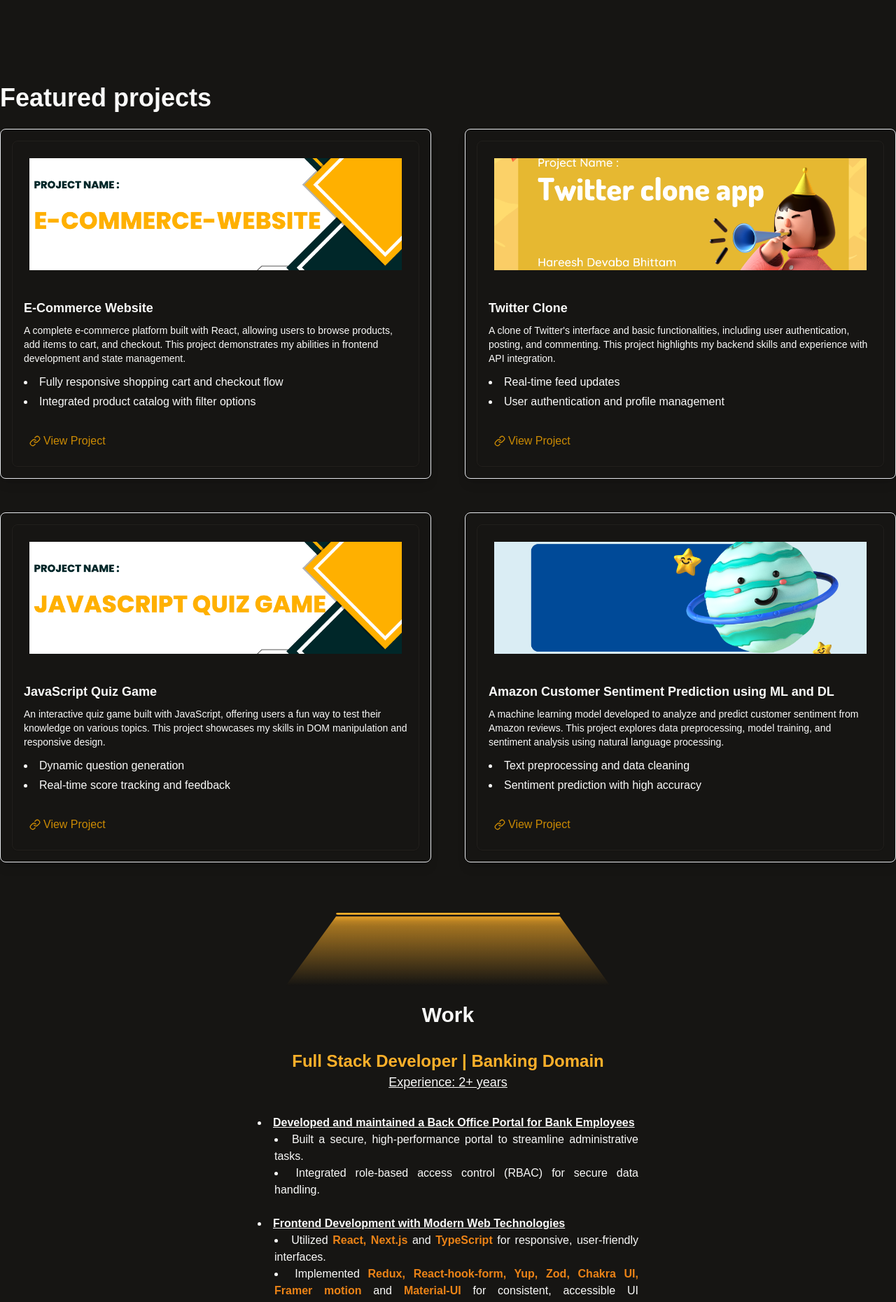
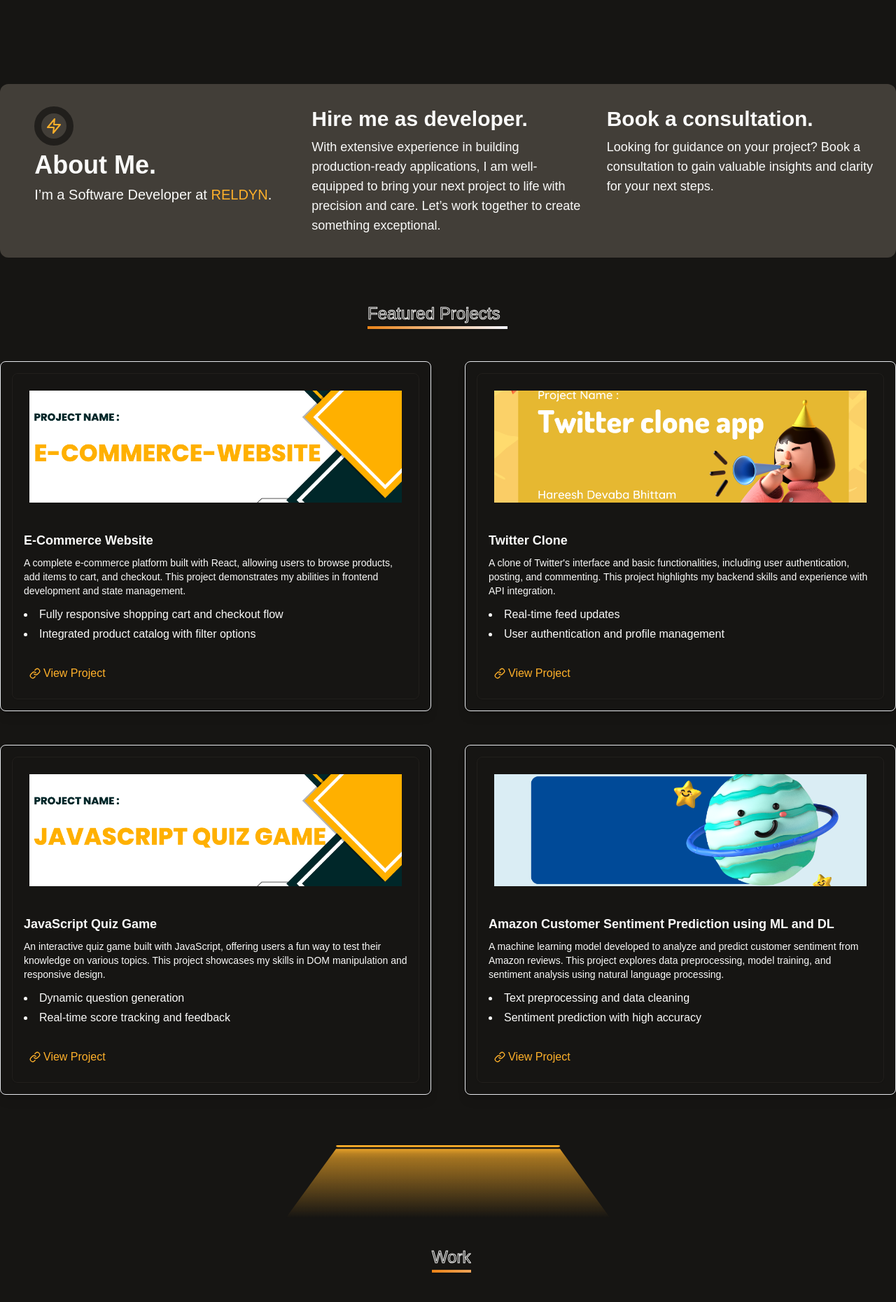
Before and after one commit to Hareesh108/me.github.io, a Next.js app: page / in a window 1280 px wide. Shown: the part 680-2540 px from the top of the page at 70% size. Built offline with nearby package versions, Linux system fonts and the light colour scheme.

Commit message:
Added about section

```diff
--- a/app/globals.css
+++ b/app/globals.css
@@ -4,6 +4,36 @@
 
 body {
   font-family: Arial, Helvetica, sans-serif;
+}
+
+h1 {
+  font-size:  3rem /* 24px */;
+  line-height: 2rem /* 32px */;
+}
+
+h2 {
+  font-size: 1.875rem /* 30px */;
+  line-height: 2.25rem /* 36px */;
+}
+
+h3 {
+  font-size: 1.5rem /* 24px */;
+  line-height: 2rem /* 32px */;
+}
+
+h4 {
+  font-size: 1.25rem /* 20px */;
+  line-height: 1.75rem /* 28px */;
+}
+
+h5 {
+  font-size: 1.125rem /* 18px */;
+  line-height: 1.75rem /* 28px */;
+}
+
+h6 {
+  font-size: 1rem ;
+  line-height: 1.50rem ;
 }
 
 @layer utilities {
--- a/app/page.tsx
+++ b/app/page.tsx
@@ -1,3 +1,4 @@
+import AboutMePage from "@/components/about-me";
 import ContactPage from "@/components/contact";
 import Footer from "@/components/footer";
 import LandingPage from "@/components/landing-page";
@@ -9,6 +10,8 @@ export default function Home() {
     <>
       <LandingPage />
 
+      <AboutMePage />
+
       <ProjectPage />
 
       <WorkPage />
--- /dev/null
+++ b/components/about-me/index.tsx
@@ -0,0 +1,61 @@
+import React from "react";
+
+export default function AboutMePage() {
+  return (
+    <div className="flex flex-col md:grid md:grid-cols-3 gap-8 items-center md:items-start justify-center  max-w-screen-xl mx-4 xl:mx-auto bg-muted px-6 py-8 rounded-xl">
+      <div className="flex flex-col gap-2 items-center md:items-start mx-4 lg:mx-auto">
+        <div className="flex justify-center items-center rounded-full text-primary bg-primary-100 border-[10px] border-primary-50 w-14 h-14">
+          <svg
+            xmlns="http://www.w3.org/2000/svg"
+            width="24"
+            height="24"
+            viewBox="0 0 24 24"
+            fill="none"
+            stroke="currentColor"
+            strokeWidth="2"
+            strokeLinecap="round"
+            strokeLinejoin="round"
+            className="lucide lucide-zap"
+          >
+            <polygon points="13 2 3 14 12 14 11 22 21 10 12 10 13 2"></polygon>
+          </svg>
+        </div>
+
+        <h1 className="text-4xl font-bold">About Me.</h1>
+
+        {/* <h4 className="text-xl text-wrap text-start">
+          I am a passionate full-stack developer with expertise in building
+          dynamic, responsive applications using modern frameworks and
+          technologies.
+        </h4> */}
+
+        <p className="text-xl">
+          I’m a Software Developer at{" "}
+          <a href="https://reldyn.co" target="_black">
+            <span className="text-primary">RELDYN</span>
+          </a>
+          {""}.
+        </p>
+      </div>
+
+      <div className="flex flex-col gap-2 md:items-start mx-4 lg:mx-auto">
+        <h1 className="text-3xl font-bold">Hire me as developer.</h1>
+
+        <h5 className="text-wrap text-start">
+          With extensive experience in building production-ready applications, I
+          am well-equipped to bring your next project to life with precision and
+          care. Let’s work together to create something exceptional.
+        </h5>
+      </div>
+
+      <div className="flex flex-col gap-2  md:items-start mx-4 lg:mx-auto">
+        <h1 className="text-3xl font-bold">Book a consultation.</h1>
+
+        <h5 className="text-wrap text-start">
+          Looking for guidance on your project? Book a consultation to gain
+          valuable insights and clarity for your next steps.{" "}
+        </h5>
+      </div>
+    </div>
+  );
+}
--- a/components/landing-page/index.tsx
+++ b/components/landing-page/index.tsx
@@ -23,22 +23,13 @@ export default function LandingPage() {
       </div>
 
       <div className="flex flex-col gap-2  md:items-start mx-4 lg:mx-auto">
-        <h1 className="text-4xl sm:text-6xl font-bold text-center md:text-start">
+        <h1 className="sm:text-6xl font-bold text-center md:text-start">
           Hi! I&apos;m Hareesh.
         </h1>
-        <h4 className="text-xl text-center md:text-start">
+
+        <h2 className="text-center md:text-start mt-2">
           Creating a brighter tomorrow with technology and innovation.
-        </h4>
-        <p className="text-wrap text-center md:text-start">
-          I am a passionate full-stack developer with expertise in building
-          dynamic, responsive applications using modern frameworks and
-          technologies. My experience spans across frontend technologies like
-          React and TypeScript, as well as backend services with Java and Spring
-          Boot.
-        </p>
-        <p className="text-lg text-center md:text-start">
-          Full-Stack Developer | React | TypeScript | Java | Spring Boot
-        </p>
+        </h2>
       </div>
     </div>
   );
--- a/components/project/index.tsx
+++ b/components/project/index.tsx
@@ -9,10 +9,60 @@ import Image from "next/image";
 
 export default function ProjectPage() {
   return (
-    <div className="min-h-screen max-w-screen-xl mx-4 xl:mx-auto">
-      <h1 className="text-3xl sm:text-4xl font-bold text-center md:text-start mb-6">
-        Featured projects
-      </h1>
+    <div className="min-h-screen max-w-screen-xl mx-4 xl:mx-auto mt-12">
+      <div className="flex justify-center">
+        <svg width="250" height="100" xmlns="http://www.w3.org/2000/svg">
+          {/* Text */}
+          <text
+            x="10"
+            y="40"
+            fontFamily="Arial, sans-serif"
+            fontSize="24"
+            stroke="currentColor"
+            fill="none"
+          >
+            Featured Projects
+          </text>
+
+          {/* Gradient Definition */}
+          <defs>
+            <linearGradient
+              id="glowing-gradient"
+              x1="0%"
+              y1="0%"
+              x2="100%"
+              y2="0%"
+            >
+              <stop offset="0%" stopColor="#EB8317" stopOpacity="1">
+                <animate
+                  attributeName="stop-color"
+                  values="#EB8317; #F4F6FF; #EB8317"
+                  dur="3s"
+                  repeatCount="indefinite"
+                />
+              </stop>
+              <stop offset="100%" stopColor="#F4F6FF" stopOpacity="1">
+                <animate
+                  attributeName="stop-color"
+                  values="#F4F6FF; #EB8317; #F4F6FF"
+                  dur="3s"
+                  repeatCount="indefinite"
+                />
+              </stop>
+            </linearGradient>
+          </defs>
+
+          {/* Glowing Gradient Line */}
+          <rect
+            x="10"
+            y="50"
+            width="200"
+            height="4"
+            fill="url(#glowing-gradient)"
+          />
+        </svg>
+      </div>
+
       <div className="grid gap-12 items-center justify-center md:grid-cols-2">
         {PROJECT_INFO.map((project) => (
           <motion.div
@@ -53,7 +103,7 @@ export default function ProjectPage() {
                   href={project.link}
                   target="_blank"
                   rel="noopener noreferrer"
-                  className="text-yellow-600 hover:text-yellow-800 flex items-center gap-1"
+                  className="text-primary hover:text-yellow-800 flex items-center gap-1"
                 >
                   <Link size={16} />
                   View Project
--- a/components/work/index.tsx
+++ b/components/work/index.tsx
@@ -37,7 +37,58 @@ export default function WorkPage() {
       </div>
 
       <div className="w-full flex flex-col items-center">
-        <h2 className="text-3xl font-semibold mb-8 text-center">Work</h2>
+        <div className="flex justify-center">
+          <svg width="66" height="100" xmlns="http://www.w3.org/2000/svg">
+            {/* Text */}
+            <text
+              x="10"
+              y="40"
+              fontFamily="Arial, sans-serif"
+              fontSize="24"
+              stroke="currentColor"
+              fill="none"
+            >
+              Work
+            </text>
+
+            {/* Gradient Definition */}
+            <defs>
+              <linearGradient
+                id="glowing-gradient"
+                x1="0%"
+                y1="0%"
+                x2="100%"
+                y2="0%"
+              >
+                <stop offset="0%" stopColor="#EB8317" stopOpacity="1">
+                  <animate
+                    attributeName="stop-color"
+                    values="#EB8317; #F4F6FF; #EB8317"
+                    dur="3s"
+                    repeatCount="indefinite"
+                  />
+                </stop>
+                <stop offset="100%" stopColor="#F4F6FF" stopOpacity="1">
+                  <animate
+                    attributeName="stop-color"
+                    values="#F4F6FF; #EB8317; #F4F6FF"
+                    dur="3s"
+                    repeatCount="indefinite"
+                  />
+                </stop>
+              </linearGradient>
+            </defs>
+
+            {/* Glowing Gradient Line */}
+            <rect
+              x="10"
+              y="50"
+              width="200"
+              height="4"
+              fill="url(#glowing-gradient)"
+            />
+          </svg>
+        </div>
 
         <div className="w-full max-w-xl space-y-8 px-4">
           <div className="text-center">
@@ -141,27 +192,13 @@ export default function WorkPage() {
                 </li>
                 <li className="justify-evenly">
                   Conducted code reviews, contributed to documentation, and
-                  ensured seamless project handover.Conducted code reviews,
-                  contributed to documentation, and ensured seamless project
-                  handover.
+                  ensured seamless project handover.
                 </li>
               </ul>
             </li>
           </ul>
         </div>
       </div>
-
-      {/* <div className="w-full">
-        <h2 className="text-3xl font-semibold mb-8 text-center">Work</h2>
-
-        <p className="text-xl">
-          I’m a Software Developer at{" "}
-          <a href="https://reldyn.co" target="_black">
-            <span className="text-primary">RELDYN</span>
-          </a>
-          {""}.
-        </p>
-      </div> */}
     </div>
   );
 }
```
Also changed, not shown: public/assets/polygon.svg (added).
